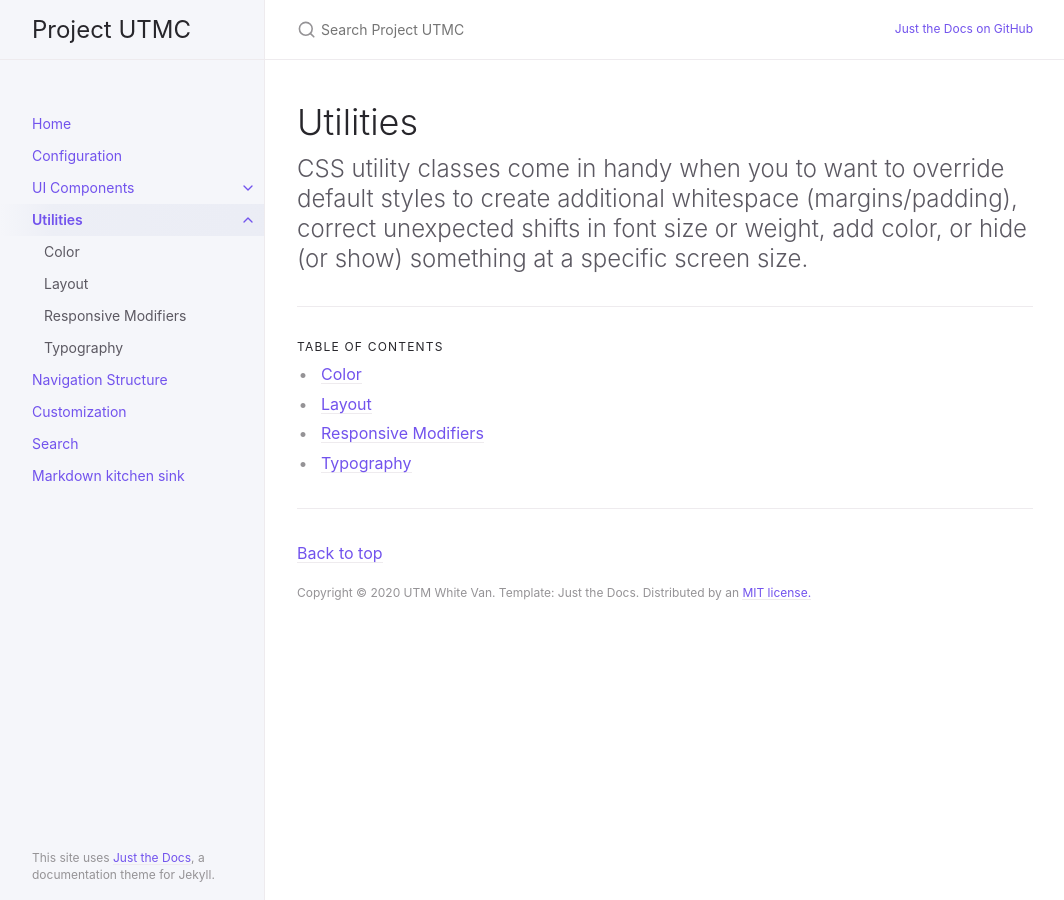
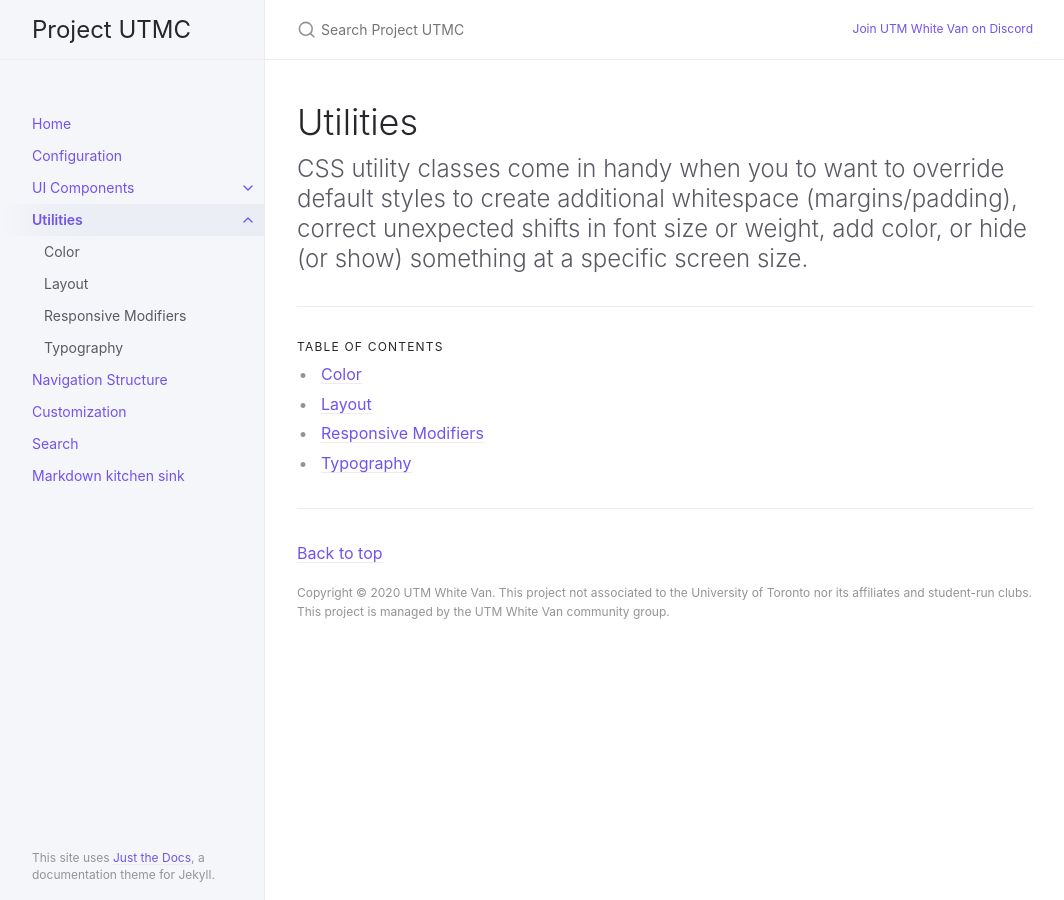
Before and after one commit to jonjonnnho/project-utmc, a Jekyll site: the page built from docs/utilities/utilities.md, in a window 1280 px wide. Shown: the whole page, without its empty margins (107-1171 px from the left). Built offline with Jekyll 4.4.1, drawn with Linux system fonts in a browser that asks for light colours.

Commit message:
Update _config.yml

```diff
--- a/_config.yml
+++ b/_config.yml
@@ -14,7 +14,7 @@
 # You can create any custom variable you would like, and they will be accessible
 # in the templates via {{ site.myvariable }}.
 title: Project UTMC
-description: A Jekyll theme for documentation
+description: Bringing the university campus to the world of Minecraft during a time when we can't be there in-person.
 baseurl: "" # the subpath of your site, e.g. /blog
 url: "https://jonhoofficial.github.io/project-utmc/" # the base hostname & protocol for your site, e.g. http://example.com
 
@@ -56,11 +56,11 @@ heading_anchors: true
 
 # Aux links for the upper right navigation
 aux_links:
-  "Just the Docs on GitHub":
-    - "//github.com/pmarsceill/just-the-docs"
+  "Join UTM White Van on Discord":
+    - "//white-van.xyz"
 
 # Makes Aux links open in a new tab. Default is false
-aux_links_new_tab: false
+aux_links_new_tab: true
 
 # Sort order for navigation links
 nav_sort: case_insensitive # default, equivalent to nil
@@ -73,7 +73,7 @@ nav_sort: case_insensitive # default, equivalent to nil
 back_to_top: true
 back_to_top_text: "Back to top"
 
-footer_content: "Copyright &copy; 2020 UTM White Van. Template: Just the Docs. Distributed by an <a href=\"https://github.com/pmarsceill/just-the-docs/tree/master/LICENSE.txt\">MIT license.</a>"
+footer_content: "Copyright &copy; 2020 UTM White Van. This project not associated to the University of Toronto nor its affiliates and student-run clubs. This project is managed by the UTM White Van community group."
 
 # Footer last edited timestamp
 last_edit_timestamp: true # show or hide edit time - page must have `last_modified_date` defined in the frontmatter
@@ -93,7 +93,7 @@ color_scheme: nil
 
 # Google Analytics Tracking (optional)
 # e.g, UA-1234567-89
-ga_tracking: UA-2709176-10
+ga_tracking: UA-172999858-1
 ga_tracking_anonymize_ip: true # Use GDPR compliant Google Analytics settings (true/nil by default)
 
 plugins:
```
